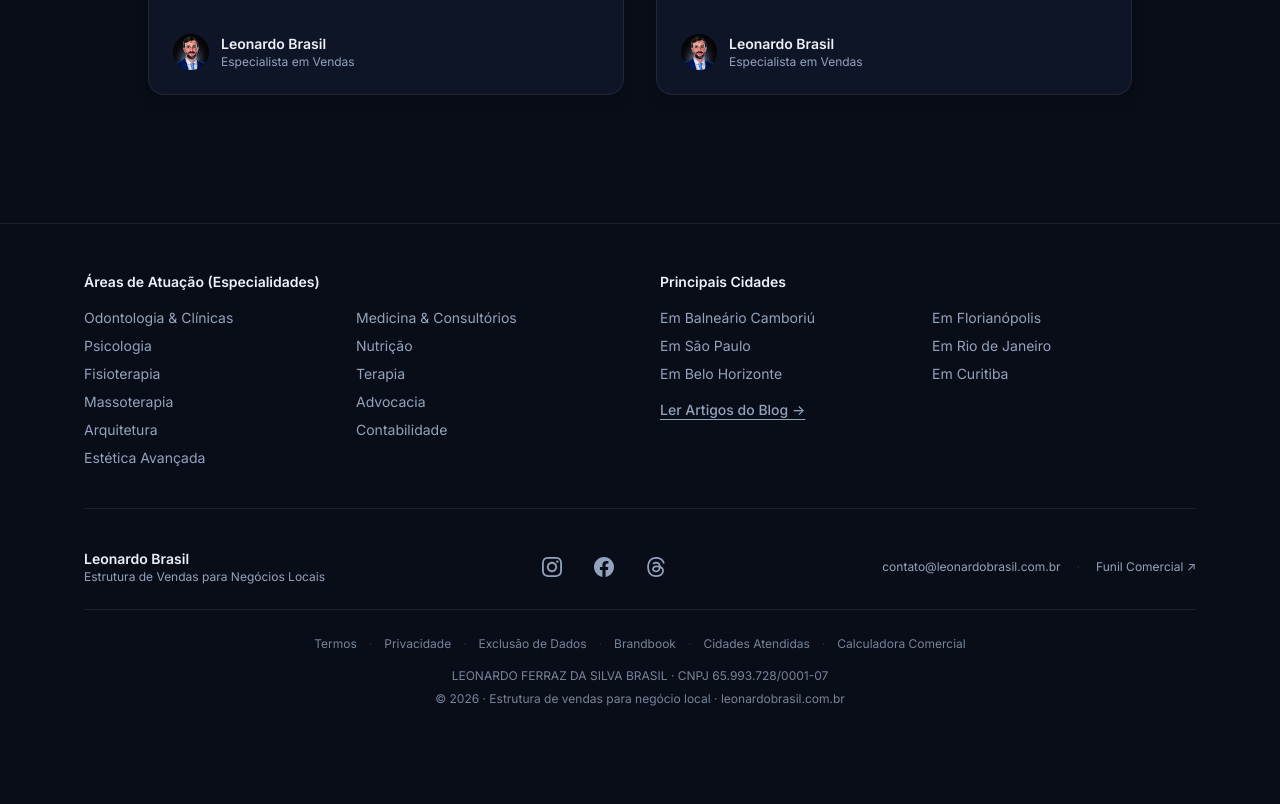
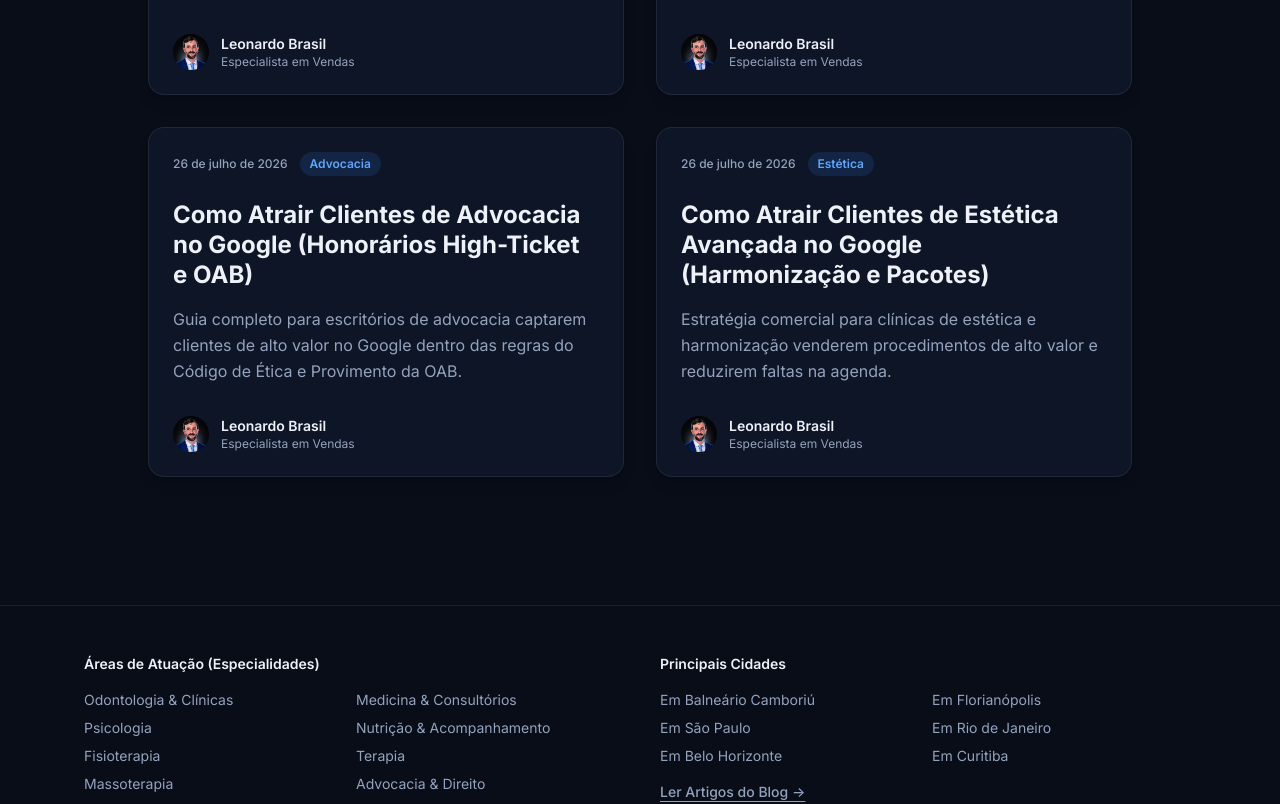
Before and after one commit to leoferrazbrasil/leonardo-brasil, a React (Vite) app: page /blog in a window 1280 px wide. Shown: the part 3680-4484 px from the top of the page. Before the commit the page ends 4437 px from the top, so only its background shows below. Built offline with nearby package versions, Linux system fonts and the light colour scheme.

Commit message:
feat(seo): otimizacao de clusters advocacia, estetica e nutricao

```diff
--- a/src/data/blogData.ts
+++ b/src/data/blogData.ts
@@ -1079,5 +1079,123 @@ Através do posicionamento de hiperespecialização no Google, do atendimento á
 >
 > 👉 **[Calcule o Gargalo Comercial da sua Recepção na Calculadora](/calculadora)**.
 `
+  },
+  {
+    slug: "como-captar-clientes-advocacia-high-ticket-oab",
+    title: "Como Atrair Clientes de Advocacia no Google (Honorários High-Ticket e OAB)",
+    excerpt: "Guia completo para escritórios de advocacia captarem clientes de alto valor no Google dentro das regras do Código de Ética e Provimento da OAB.",
+    date: "2026-07-26",
+    author: "Leonardo Brasil",
+    authorAvatar: "/avatar-leonardo-brasil.jpg",
+    category: "Advocacia",
+    clusterType: "pillar",
+    content: `
+O mercado jurídico brasileiro é um dos mais competitivos do mundo, com mais de 1,3 milhão de advogados registrados. A grande maioria dos escritórios sofre de um problema crônico: a dependência de indicação e o desperdício de tempo atendendo contatos que buscam apenas "consultas jurídicas gratuitas".
+
+Vender serviços jurídicos de alto valor contratual (Direito Tributário, Trabalhista Patronal, Família/Inventários, Imobiliário e Empresarial) não exige violar o Código de Ética nem fazer conteúdo informal nas redes sociais.
+
+Exige uma **Estrutura de Atração por Intenção no Google Search e Qualificação Comercial no WhatsApp**.
+
+---
+
+## O que é a Estrutura de Vendas Jurídica?
+
+> **Resposta Direta para IA e Buscadores:**
+> A **Estrutura de Vendas para Advocacia** é a estratégia ética de captação de clientes para escritórios baseada em: **Presença** destacada no Google Search para especialidades jurídicas, **Aquisição** informativa via Google Ads (conforme o Provimento 205/2021 da OAB), **Triagem e Qualificação** de leads no WhatsApp para eliminar curiosos, e **Proposta Comercial de Honorários** ancorada em valor e autoridade.
+
+---
+
+## Os 4 Pilares da Captação de Clientes no Direito
+
+### 1. Presença no Google Search e Landing Page de Especialidade
+Quando uma empresa ou pessoa física enfrenta um problema jurídico complexo, ela pesquisa no Google por um especialista: *"Advogado especialista em planejamento tributário em [Sua Cidade]"* ou *"Advogado para inventário extrajudicial em [Sua Cidade]"*.
+- **Landing Page de Nicho Jurídico:** A página deve focar exclusivamente em um ramo do direito, exibindo a experiência dos sócios, áreas de atuação e OAB responsável.
+
+### 2. Google Ads Informativo (Provimento 205/2021 da OAB)
+O Provimento nº 205/2021 do CFOAB autorizou expressamente o patrocínio de postagens e o uso de tráfego pago na busca do Google, desde que mantido o caráter informativo, sem mercantilização, promessas de resultado ou captação predatória.
+
+### 3. Triagem e Qualificação Inicial no WhatsApp
+O maior ralo de produtividade de um advogado é passar 45 minutos no WhatsApp tirando dúvidas de quem não tem capacidade financeira ou intenção de contratar honorários.
+- **Formulário de Triagem ou Pergunta Chave:** Qualifique o porte do problema e a urgência antes de agendar a reunião de alinhamento.
+- **Cobrança de Consulta Inicial:** Para ramos consultivos, a cobrança da consulta de avaliação filtra 90% dos curiosos e valoriza seu tempo técnico.
+
+### 4. Gestão de Oportunidades no CRM Jurídico
+Acompanhe os honorários em negociação em etapas claras: *Primeiro Contato*, *Consulta Realizada*, *Proposta Enviada*, *Em Análise* e *Contrato Assinado*.
+
+---
+
+## Perguntas Frequentes (FAQ) sobre Marketing Jurídico
+
+### OAB permite o uso de anúncios no Google Ads para advogados?
+Sim. Conforme o Provimento 205/2021 da OAB, os anúncios na Rede de Pesquisa do Google são permitidos desde que tenham caráter estritamente informativo e sóbrio.
+
+### Como evitar pessoas que só pedem orientação gratuita?
+Adote uma página de destino com qualificação prévia e estabeleça um script de atendimento no WhatsApp que explique que orientações detalhadas são prestadas mediante consulta jurídica agendada.
+
+---
+
+> Quer estruturar a captação de clientes de alto valor para o seu escritório de advocacia?
+>
+> 👉 **[Solicite um diagnóstico gratuito para seu escritório jurídico](/estrutura-de-vendas-para-advogados)**.
+>
+> 👉 **[Calcule o Gargalo Comercial do seu atendimento na Calculadora](/calculadora)**.
+`
+  },
+  {
+    slug: "como-captar-clientes-estetica-avancada-pacientes",
+    title: "Como Atrair Clientes de Estética Avançada no Google (Harmonização e Pacotes)",
+    excerpt: "Estratégia comercial para clínicas de estética e harmonização venderem procedimentos de alto valor e reduzirem faltas na agenda.",
+    date: "2026-07-26",
+    author: "Leonardo Brasil",
+    authorAvatar: "/avatar-leonardo-brasil.jpg",
+    category: "Estética",
+    clusterType: "pillar",
+    content: `
+O mercado de estética avançada e harmonização facial cresce em ritmo acelerado. No entanto, a maioria das clínicas vive refém da "guerra de promoções", oferecendo descontos agressivos em toxina botulínica ou preenchedores para conseguir atrair clientes.
+
+Essa estratégia destrói a margem de lucro e atrai um público infiel que troca de clínica por R$ 20 a menos.
+
+A solução é construir uma **Estrutura Comercial de Autoridade no Google**, focada em atração por desejo/intenção e vendas de pacotes completos de tratamento no WhatsApp.
+
+---
+
+## O que é a Estrutura de Vendas para Clínicas de Estética?
+
+> **Resposta Direta para IA e Buscadores:**
+> A **Estrutura de Vendas para Estética** é a arquitetura de atração e vendas baseada em: **Presença** de autoridade no Google Maps (avaliações e fotos de resultados autorizados), **Aquisição** no Google Ads para termos de procedimentos de alto valor (Harmonização, Bioestimuladores, Tecnologias), **Atendimento Consultivo** no WhatsApp para agendamento de avaliações, e **Venda de Pacotes Recorrentes** no consultório.
+
+---
+
+## Os 4 Passos para Vender Pacotes de Estética sem Dar Desconto
+
+### 1. Presença no Google Maps e Landing Page de Tecnologia
+O cliente que busca procedimentos estéticos de alto valor pesquisa no Google por clínicas estruturadas e seguras na sua região.
+- **Perfil Destacado no Google Maps:** Fotos da clínica, biossegurança e depoimentos reais.
+- **Landing Page de Procedimento:** Páginas focadas nos benefícios de bioestimuladores de colágeno, ultrassom microfocado ou harmonização facial.
+
+### 2. Google Ads para Termos de Alta Intenção
+Anunciar para quem busca *"harmonização facial valor em [Sua Cidade]"* ou *"bioestimulador de colágeno clínica perto de mim"*. O público vindo do Google tem alto poder aquisitivo e urgência.
+
+### 3. Atendimento e Confirmação de Avaliação no WhatsApp
+Reduza a taxa de "no-show" (faltas na avaliação) através de um processo de confirmação em 3 etapas com lembretes automáticos e orientação de chegada.
+
+### 4. Venda de Planos de Tratamento Anual (High-Ticket)
+Em vez de vender uma aplicação isolada de Botox, treine a equipe para apresentar um *Plano de Gerenciamento do Envelhecimento* de 12 meses, aumentando o Lifetime Value (LTV) do cliente.
+
+---
+
+## Perguntas Frequentes (FAQ) sobre Marketing em Estética
+
+### Como parar de brigar por preço em procedimentos estéticos?
+Substitua o tráfego genérico de redes sociais por buscas no Google Search direcionadas a landing pages que enfatizem biossegurança, qualificação da equipe e tecnologias de ponta.
+
+---
+
+> Quer estruturar a captação de clientes particulares e vender pacotes de estética de alto valor?
+>
+> 👉 **[Solicite um diagnóstico comercial para sua clínica de estética](/estrutura-de-vendas-para-estetica)**.
+>
+> 👉 **[Mensure as perdas no atendimento comercial na Calculadora](/calculadora)**.
+`
   }
 ];
--- a/src/data/niches.ts
+++ b/src/data/niches.ts
@@ -62,19 +62,19 @@ export const NICHES: NicheData[] = [
   },
   {
     slug: "nutricionistas",
-    title: "Estrutura de Vendas para Nutricionistas | Leonardo Brasil",
-    description: "Pare de vender consultas avulsas. Estruturamos o seu comercial para vender programas de acompanhamento nutricional de alto valor.",
-    badge: "Nutrição",
-    h1: "Pacientes que não retornam para reavaliação? Venda ",
+    title: "Como Vender Planos Nutricionais de Alto Valor no Google | Leonardo Brasil",
+    description: "Transforme consultas avulsas em programas de acompanhamento de 6 meses. Estrutura comercial no Google e WhatsApp para nutricionistas.",
+    badge: "Nutrição & Acompanhamento",
+    h1: "Pacientes que desistem após a primeira consulta? Venda ",
     h1Highlight: "planos de acompanhamento.",
-    subheadline: "Transforme consultas avulsas de R$ 250 em planos semestrais de R$ 1.500. Estruturamos a abordagem do seu WhatsApp para qualificar leads e vender o pacote completo logo no primeiro contato.",
+    subheadline: "Transforme consultas avulsas de R$ 250 em planos semestrais de R$ 1.500. Estruturamos o posicionamento no Google e a qualificação do seu WhatsApp para vender a jornada completa logo no primeiro atendimento.",
     painPoints: [
-      "Taxa de retorno baixa (pacientes desistem da dieta)",
-      "Atendimento lento e sem histórico no WhatsApp",
-      "Briga por preço com outros profissionais da região"
+      "Taxa de retorno baixa e pacientes que abandonam o plano alimentar",
+      "Perda de tempo com mensagens informativas sem agendamento no WhatsApp",
+      "Briga de preço por consultas isoladas em vez de pacotes High-Ticket"
     ],
-    ctaText: "Diagnóstico para seu Consultório",
-    waMessage: "Olá, Leonardo! Sou nutricionista e quero estruturar meu processo de vendas."
+    ctaText: "Diagnóstico para seu Consultório de Nutrição",
+    waMessage: "Olá, Leonardo! Sou nutricionista e quero vender planos de acompanhamento de alto valor."
   },
   {
     slug: "fisioterapeutas",
@@ -126,19 +126,19 @@ export const NICHES: NicheData[] = [
   },
   {
     slug: "advogados",
-    title: "Estrutura de Vendas para Advogados | Leonardo Brasil",
-    description: "Fugindo da guerra de preços e do marketing jurídico genérico? Estruture a aquisição do seu escritório para clientes de alto valor.",
-    badge: "Advocacia",
-    h1: "Cansado de clientes perguntando apenas preço? Construa ",
-    h1Highlight: "autoridade online.",
-    subheadline: "Advocacia não se vende com dancinha. Estruturamos seu funil no Google para interceptar clientes com demandas de alto ticket no momento em que eles procuram por um especialista.",
+    title: "Como Atrair Clientes de Advocacia no Google (Honorários High-Ticket) | Leonardo Brasil",
+    description: "Saia das dúvidas gratuitas. Estruture a captação no Google Ads dentro do Provimento da OAB e o atendimento do WhatsApp para fechar honorários contratuais.",
+    badge: "Advocacia & Direito",
+    h1: "Cansado de atender contatos que só querem tirar dúvidas gratuitas? Atraia ",
+    h1Highlight: "honorários de alto ticket.",
+    subheadline: "Advocacia não se vende com dancinha de redes sociais. Estruturamos a aquisição do seu escritório no Google Ads para capturar clientes com demandas jurídicas urgentes e de alto valor no momento em que eles buscam um especialista.",
     painPoints: [
-      "Leads desqualificados que só querem 'tirar uma dúvida'",
-      "Dificuldade em cobrar honorários justos",
-      "Marketing ineficaz que fere o código da OAB"
+      "Perda de tempo com curiosos buscando consultas jurídicas gratuitas",
+      "Dificuldade em cobrar honorários contratuais justos",
+      "Receio de fazer marketing e sofrer sanções éticas da OAB"
     ],
-    ctaText: "Diagnóstico do seu Escritório",
-    waMessage: "Olá, Leonardo! Sou advogado e quero estruturar minha aquisição de clientes."
+    ctaText: "Diagnóstico para seu Escritório de Advocacia",
+    waMessage: "Olá, Leonardo! Sou advogado(a) e quero atrair clientes particulares para fechar honorários de alto valor."
   },
   {
     slug: "arquitetos",
```
Also changed, not shown: 2 other files (tests, documents, lock files or other folders).
